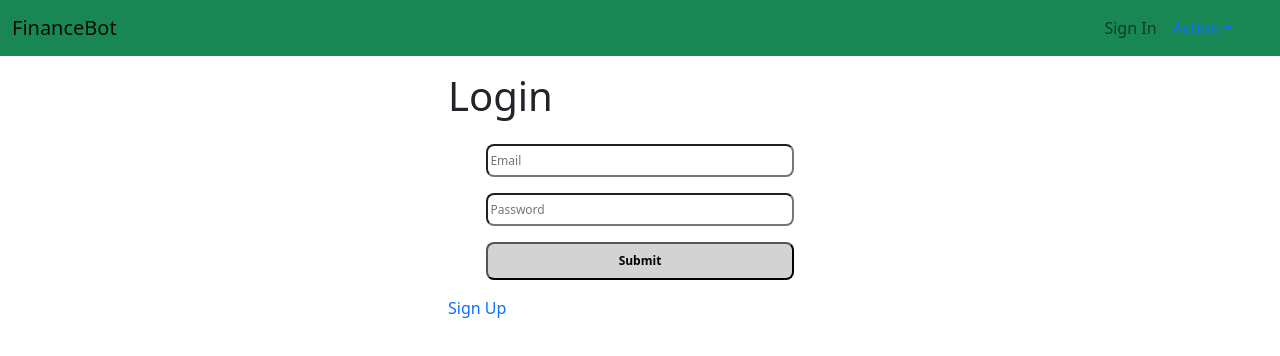
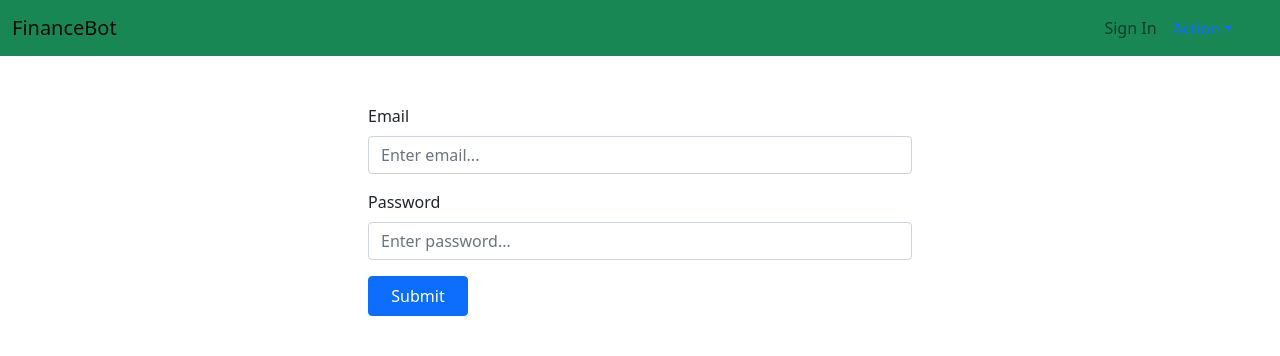
Before and after one commit to mmandelb2201/finance-bot, a React (Create React App) app: page /login in a window 1280 px wide. Shown: the top 356 px of the page. Built offline with nearby package versions, Linux system fonts and the light colour scheme; no server answers; what react-fusioncharts would draw is missing.

Commit message:
Add login support

```diff
--- a/src/App.css
+++ b/src/App.css
@@ -1,5 +1,3 @@
-.App {
-}
 
 .App-logo {
   height: 40vmin;
--- a/src/components/common/header.jsx
+++ b/src/components/common/header.jsx
@@ -9,6 +9,7 @@ import { useFirebaseAuth } from "./../../hooks";
 function Header() {
 
   const { name } = useFirebaseAuth();
+  console.log(name);
   return (
     <Navbar bg="success" expand="lg">
       <Container fluid>
@@ -25,6 +26,7 @@ function Header() {
           </NavDropdown.Item>
           <NavDropdown.Item href="/settings">Settings</NavDropdown.Item>
           <NavDropdown.Item href="/sign-up">Sign Up</NavDropdown.Item>
+          <NavDropdown.Item href="/login">Sign In</NavDropdown.Item>
         </NavDropdown>
       </Container>
     </Navbar>
--- a/src/components/pages/login.jsx
+++ b/src/components/pages/login.jsx
@@ -1,36 +1,65 @@
-import React, { useState } from "react";
+import React from "react";
 import "./pages.css";
+import Form from "react-bootstrap/Form";
+import Button from "react-bootstrap/Button";
+import { useForm } from "react-hook-form";
+import { signIn } from "./../../services/firebase/auth";
+
 
 const Login = () => {
+  const { register, handleSubmit } = useForm();
+
+  const onSubmit = ({ email, password }) => {
+    signIn(email, password).then((res)=>{
+      // Account logged in successfully
+      window.location.href ="/";
+
+  }).catch((error)=>{
+      // Error with account creation, display error
+      console.log(error);
+      alert (error);
+  })
+  }
   return (
-    <div className="login-container">
-      <h1 id="title">Login</h1>
-      <input
-        name="email"
-        type="text"
-        className="text-input"
-        placeholder="Email"
-        // onChange={(event) => setEmail(event.target.value)}
-      />
-      <input
-        name="password"
-        type="text"
-        className="text-input"
-        placeholder="Password"
-        // onChange={(event) => setPassword(event.target.value)}
-      />
-      <input
-        name="submit"
-        className="submit-button"
-        type="button"
-        value="Submit"
-        //onClick={() => signInUser()}
-      />
+    // <div className="login-container">
+    //   <h1 id="title">Login</h1>
+    //   <input
+    //     name="email"
+    //     type="text"
+    //     className="text-input"
+    //     placeholder="Email"
+    //     // onChange={(event) => setEmail(event.target.value)}
+    //   />
+    //   <input
+    //     name="password"
+    //     type="text"
+    //     className="text-input"
+    //     placeholder="Password"
+    //     // onChange={(event) => setPassword(event.target.value)}
+    //   />
+    //   <input
+    //     name="submit"
+    //     className="submit-button"
+    //     type="button"
+    //     value="Submit"
+    //     //onClick={() => signInUser()}
+    //   />
 
-      <a href="/sign-up" className="switch-page">
-        Sign Up
-      </a>
-    </div>
+    //   <a href="/sign-up" className="switch-page">
+    //     Sign Up
+    //   </a>
+    // </div>
+    <Form onSubmit={handleSubmit(onSubmit)} className="w-50 mx-auto">
+      <Form.Group className="mb-3 mx-5 mt-5" controlId="emailControl">
+        <Form.Label>Email</Form.Label>
+        <Form.Control type="text" placeholder="Enter email..." {...register("email")} />
+      </Form.Group>
+      <Form.Group className="mb-3 mx-5 mt-3" controlId="passwordControl">
+        <Form.Label>Password</Form.Label>
+        <Form.Control type="text" placeholder="Enter password..." {...register("password")}/>
+      </Form.Group>
+      <Button type="submit" className="mx-5">Submit</Button>
+    </Form>
   );
 };
 
--- a/src/components/pages/signUp.jsx
+++ b/src/components/pages/signUp.jsx
@@ -8,8 +8,8 @@ import { createUser } from "./../../services/firebase/auth";
 const SignUp = () => {
   const { register, handleSubmit } = useForm();
 
-  const onSubmit = (data) => {
-    createUser(data.name, data.email, data.password).then((res)=>{
+  const onSubmit = ({ name, email, password }) => {
+    createUser(name, email, password).then((res)=>{
       // Account created successfully
       alert("Account Created Successfully!");
       window.location.href ="/";
--- a/src/services/firebase/auth.js
+++ b/src/services/firebase/auth.js
@@ -3,7 +3,7 @@ import BankAccount from "../../objects/bankAccount";
 import User from "../../objects/user";
 import { Transaction } from "firebase/firestore";
 import { auth, db } from "./config";
-import { onAuthStateChanged, createUserWithEmailAndPassword } from "firebase/auth"
+import { onAuthStateChanged, createUserWithEmailAndPassword, signInWithEmailAndPassword, signOut } from "firebase/auth"
 
 const userConverter = {
     toFirestore: (user) => {
@@ -37,7 +37,7 @@ const userConverter = {
                     return convertTransaction(tr);
                 });
             }),
-            dateOfBirth: Timestamp.fromDate(user.dateOfBirth),
+            dOB: Timestamp.fromDate(user.dateOfBirth),
             ...user
         }
     },
@@ -71,7 +71,8 @@ const userConverter = {
             data.monthyReoccuringTransactions.map(t => convertToTransaction(t)),
             data.retirementAge,
             data.nChildren,
-            data.nChildrenCollege
+            data.nChildrenCollege,
+            data.dOB.toDate()
         )
     }
 };
@@ -105,7 +106,7 @@ const createUser = (name, email, password) => {
             const uID = user.uid;
             //TODO: create new user in firestore with specific UID
             const userRef = doc(db, "users", uID).withConverter(userConverter);
-            await setDoc(userRef, new User(email, name, 0, [], [], [], [], 0, 0, 0, []));
+            await setDoc(userRef, new User(email, name, 0, [], [], [], [], 0, 0, 0, new Date()));
             resolve("");
         }).catch((error) => {
             //TODO: display error to user
@@ -114,4 +115,18 @@ const createUser = (name, email, password) => {
     })
 }
 
-export { userConverter, getCurrentUser, createUser };
+function signIn(email, password){
+    return new Promise((resolve, reject) =>{
+        signInWithEmailAndPassword(auth, email, password).then((userCredential) => {
+            //Signed in
+            const user = userCredential.user;
+            window.location = "http://localhost:3000/home";
+            resolve("");
+        }).catch((error) => {
+            const errorMessage = error.message;
+            reject(errorMessage);
+        })
+    })
+}
+
+export { userConverter, getCurrentUser, createUser, signIn};
```
